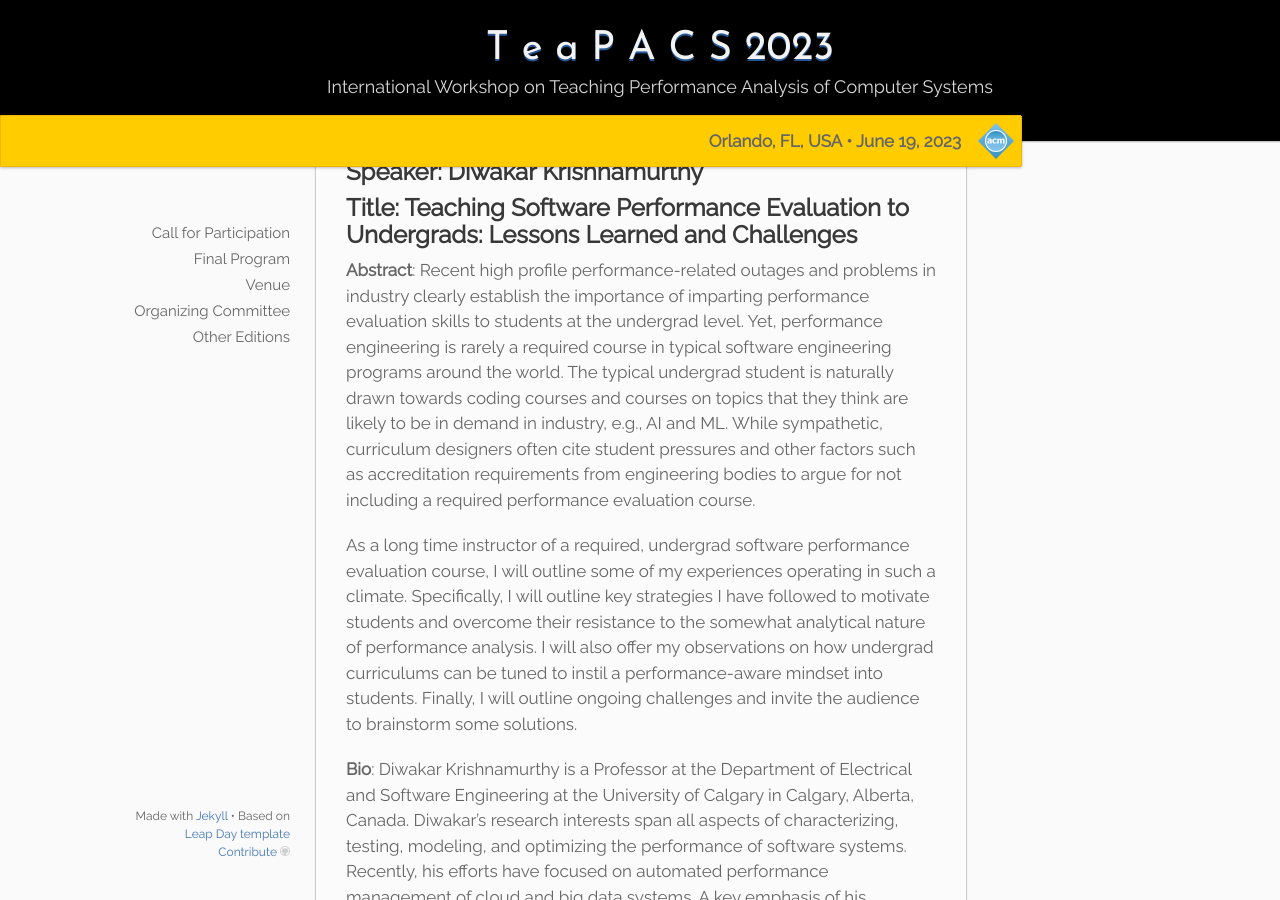
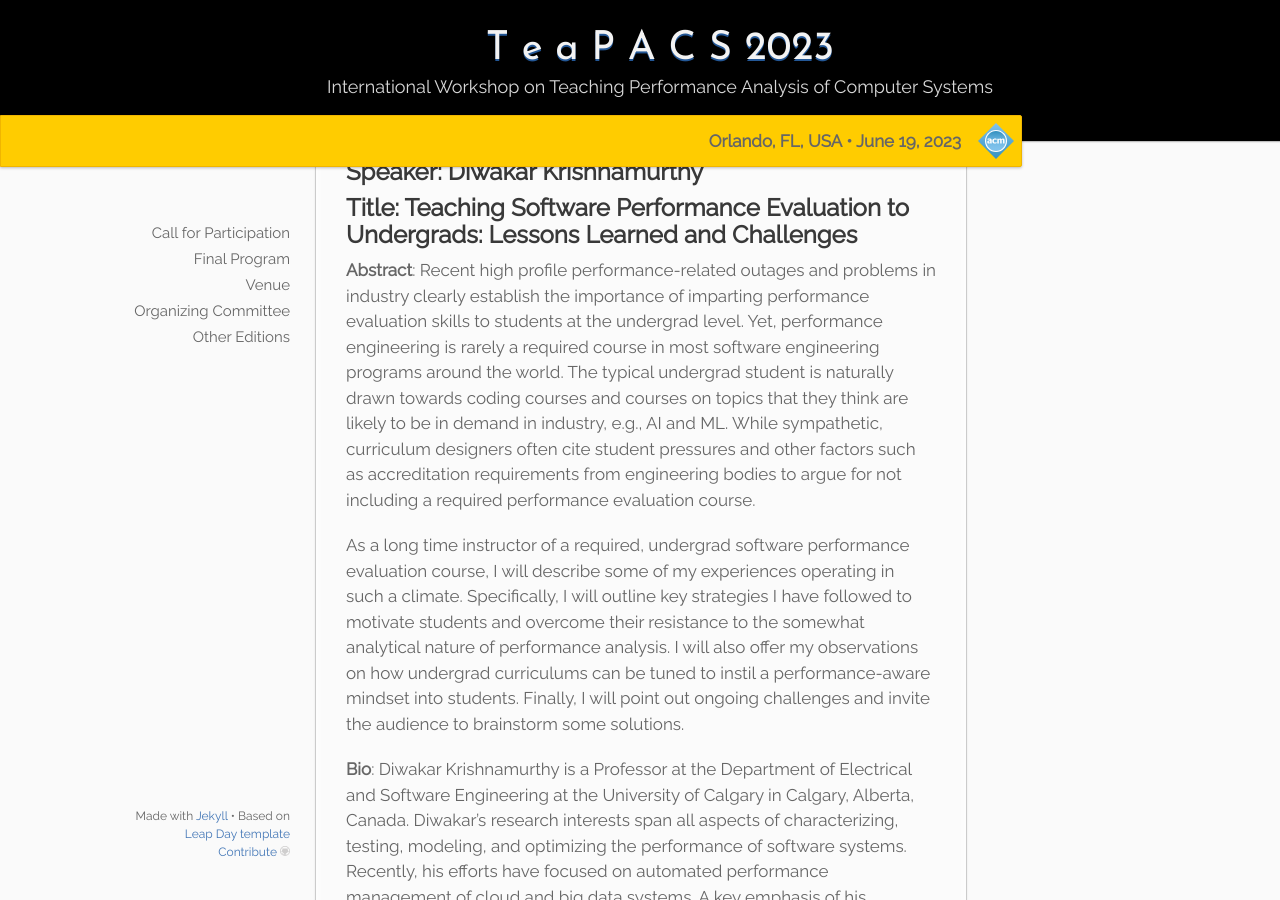
Before and after one commit to alessandropellegrini/teapacs.github.io, a Jekyll site: the page built from _2023/05.program.md, in a window 1280 px wide and 900 px high, scrolled down 1312 px. Built offline with Jekyll 4.4.1, drawn with Linux system fonts in a browser that asks for light colours.

Commit message:
Update 05.program.md

```diff
--- a/_2023/05.program.md
+++ b/_2023/05.program.md
@@ -28,9 +28,9 @@
 ## Speaker: Diwakar Krishnamurthy
 ## Title: Teaching Software Performance Evaluation to Undergrads: Lessons Learned and Challenges
 
-**Abstract**: Recent high profile performance-related outages and problems in industry clearly establish the importance of imparting performance evaluation skills to students at the undergrad level. Yet, performance engineering is rarely a required course in typical software engineering programs around the world. The typical undergrad student is naturally drawn towards coding courses and courses on topics that they think are likely to be in demand in industry, e.g., AI and ML. While sympathetic, curriculum designers often cite student pressures and other factors such as accreditation requirements from engineering bodies to argue for not including a required performance evaluation course.
+**Abstract**: Recent high profile performance-related outages and problems in industry clearly establish the importance of imparting performance evaluation skills to students at the undergrad level. Yet, performance engineering is rarely a required course in most software engineering programs around the world. The typical undergrad student is naturally drawn towards coding courses and courses on topics that they think are likely to be in demand in industry, e.g., AI and ML. While sympathetic, curriculum designers often cite student pressures and other factors such as accreditation requirements from engineering bodies to argue for not including a required performance evaluation course.
 
-As a long time instructor of a required, undergrad software performance evaluation course, I will outline some of my experiences operating in such a climate. Specifically, I will outline key strategies I have followed to motivate students and overcome their resistance to the somewhat analytical nature of performance analysis.  I will also offer my observations on how undergrad curriculums can be tuned to instil a performance-aware mindset into students. Finally, I will outline ongoing challenges and invite the audience to brainstorm some solutions.
+As a long time instructor of a required, undergrad software performance evaluation course, I will describe some of my experiences operating in such a climate. Specifically, I will outline key strategies I have followed to motivate students and overcome their resistance to the somewhat analytical nature of performance analysis. I will also offer my observations on how undergrad curriculums can be tuned to instil a performance-aware mindset into students. Finally, I will point out ongoing challenges and invite the audience to brainstorm some solutions.
 
 **Bio**: Diwakar Krishnamurthy is a Professor at the Department of Electrical and Software Engineering at the University of Calgary in Calgary, Alberta, Canada. Diwakar’s research interests span all aspects of characterizing, testing, modeling, and optimizing the performance of software systems. Recently, his efforts have focused on automated performance management of cloud and big data systems. A key emphasis of his research is to devise practical performance engineering techniques that can be operationalized in industry contexts, He has collaborated very closely with industry partners such as HP, SAP, and Huawei towards this objective. Diwakar has served on the TPCs of many performance-themed conferences such as ACM SIGMETRICS and ACM/SPEC ICPE. He has won or has been nominated for many teaching awards, including winning one for teaching an undergrad performance evaluation course.
 
```
